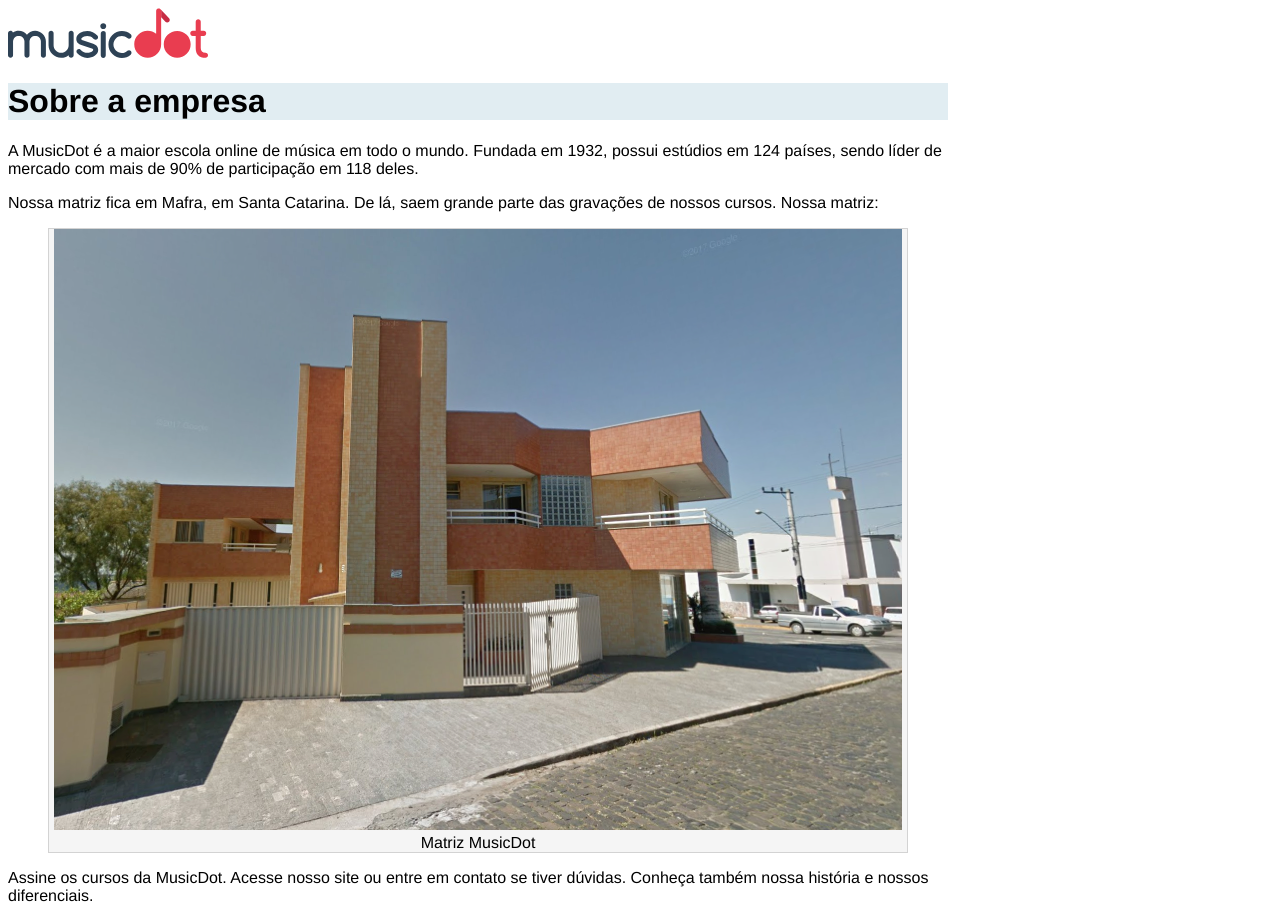
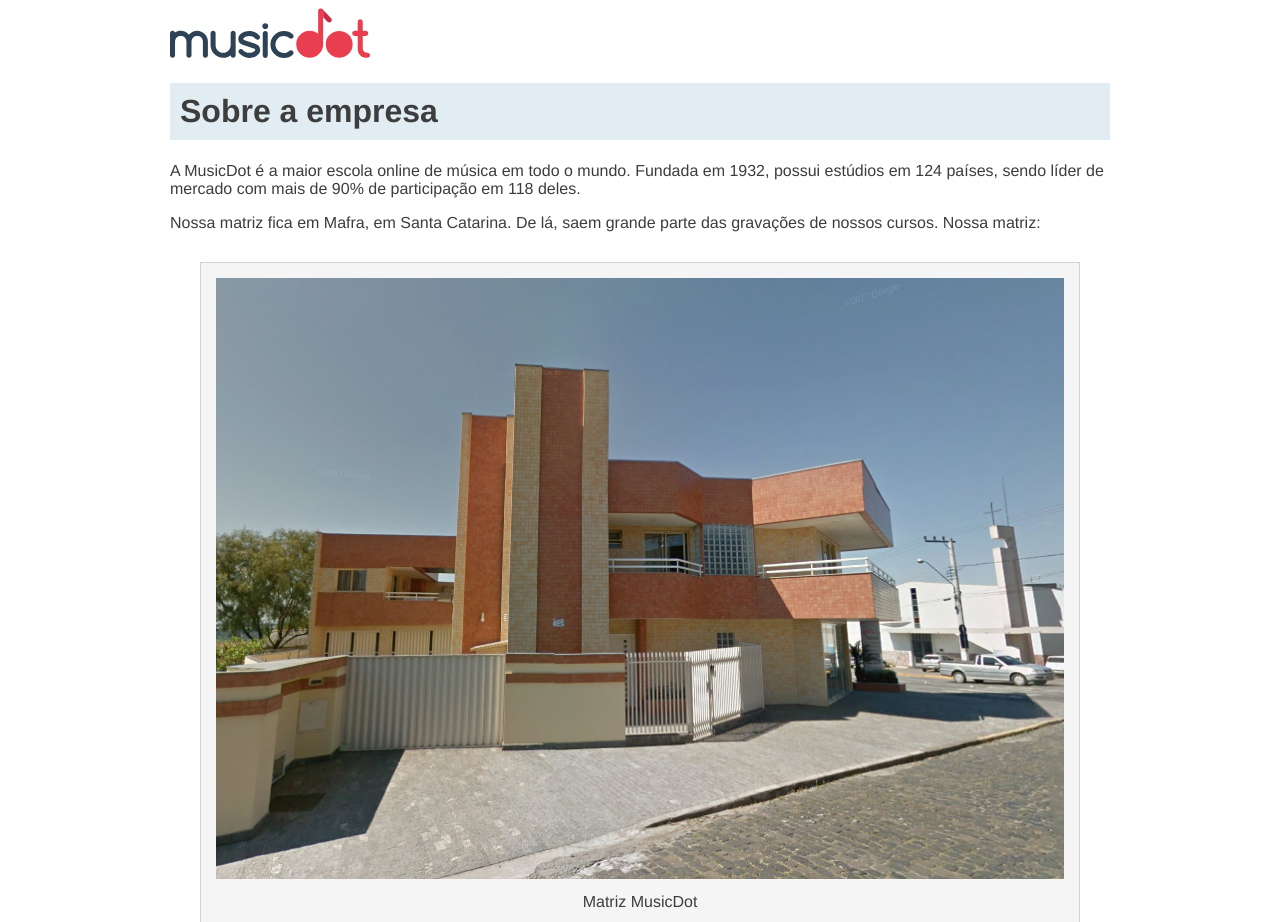
Before and after one commit to Rodalsilva/projetomusicdot, a plain HTML site: page sobre.html in a window 1280 px wide. Shown: the top 922 px of the page. Drawn offline with Linux system fonts and the light colour scheme.

Commit message:
Aprendendo mais sobre margin e padding do CSS

```diff
--- a/css/sobre.css
+++ b/css/sobre.css
@@ -1,9 +1,13 @@
 body {
     width: 940px;
+    margin-left: auto;
+    margin-right: auto;
     font-family: "Helvetica", "Lucida Grande", sans-serif;
+    color: #3d3d3d;
 }
 
 h1 {
+    padding: 10px;
     background-color: #E1EDF2;
 }
 
@@ -12,7 +16,13 @@ h2 {
 }
 
 figure {
+    margin: 30px;
+    padding: 15px;
     text-align: center;
     background-color: whitesmoke;
-	border: 1px	solid	lightgrey;
+    border: 1px solid lightgrey;
 }
+
+figcaption {
+    margin-top: 10px;
+}
--- a/sobre.html
+++ b/sobre.html
@@ -2,7 +2,7 @@
 <html lang="pt-br">
     <head>
         <meta charset="UTF-8">
-        <title>Sobre a MusicDot</title>
+        <title>MusicDot | Sobre a empresa</title>
         <link   href="img/favicon.ico" rel="icon">
         <link   rel="stylesheet" href="css/sobre.css">
     </head>
@@ -33,10 +33,6 @@
             </figure>
 
 
-
-
-
-
             <p>A fundação em 1932 ocorreu no momento da	descoberta econônica de cursos por stream online no interior de Santa Catarina. A família Tüpfeln, tradicional da região, investiu todas as suas economias nessa nova iniciativa, revolucionária para a	época. A fundadora frau	Dagmar Olaf	Tüpfeln, dotada	de particular visão administrativa guiou os	negócios da	empresa	durante	mais de	50	anos, muitos deles ao lado de seu filho	Ernst Noten	Tüpfeln, atual CEO.	O nome da empresa é	inspirado no nome da família.</p>
 
             <p>O crescimento da	empresa	foi	praticamente instantâneo. Nos primeiros	5 anos, já atendia 18 países. Bateu	a marca	de 100 países em apenas	15 anos	de existência. Até hoje, já	atendeu	2 bilhões de usuários diferentes, em bilhões de	diferentes	pedidos.</p>
```
Lines whose indentation alone changed are shown as unchanged.
